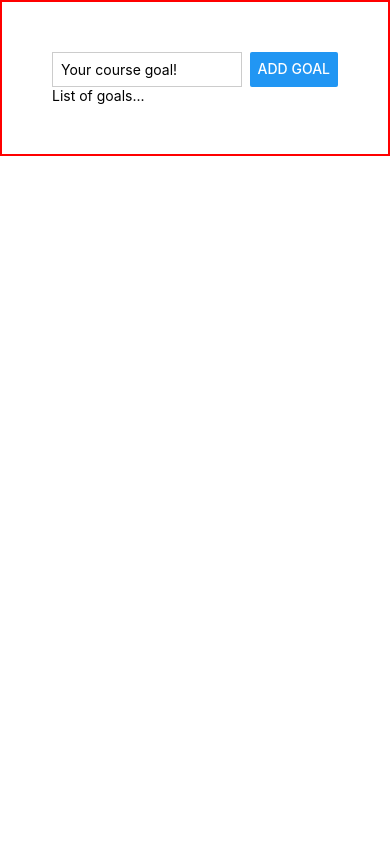
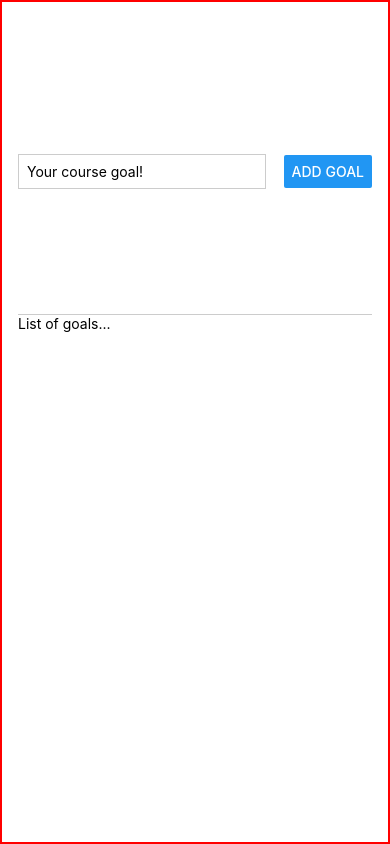
Before and after one commit to AliveKiwi/mm-rn-basics, a React Native app: screen / in a window 390 px wide. Built offline with nearby package versions, Linux system fonts and the light colour scheme.

Commit message:
21 basics: Experimenting with flexbox

```diff
--- a/App.js
+++ b/App.js
@@ -5,13 +5,10 @@
   return (
     <View style={styles.appContainer}>
       <View style={styles.inputContainer}>
-        <TextInput
-          style={styles.textInput}
-          placeholder="Your course goal!"
-        ></TextInput>
+        <TextInput style={styles.textInput} placeholder="Your course goal!" />
         <Button title="Add Goal" />
       </View>
-      <View>
+      <View style={styles.goalsContainer}>
         <Text>List of goals...</Text>
       </View>
     </View>
@@ -20,19 +17,29 @@
 
 const styles = StyleSheet.create({
   appContainer: {
+    flex: 1,
     padding: 50,
     borderColor: 'red',
     borderWidth: 2,
+    paddingHorizontal: 16,
   },
   inputContainer: {
+    flex: 2,
     flexDirection: 'row',
     justifyContent: 'space-between',
+    alignItems: 'center',
+    paddingBottom: 24,
+    borderBottomWidth: 1,
+    borderBottomColor: '#ccc',
   },
   textInput: {
     borderWidth: 1,
     borderColor: '#ccc',
-    width: '80%',
+    width: '70%',
     marginRight: 8,
     padding: 8,
   },
+  goalsContainer: {
+    flex: 4,
+  },
 });
```
